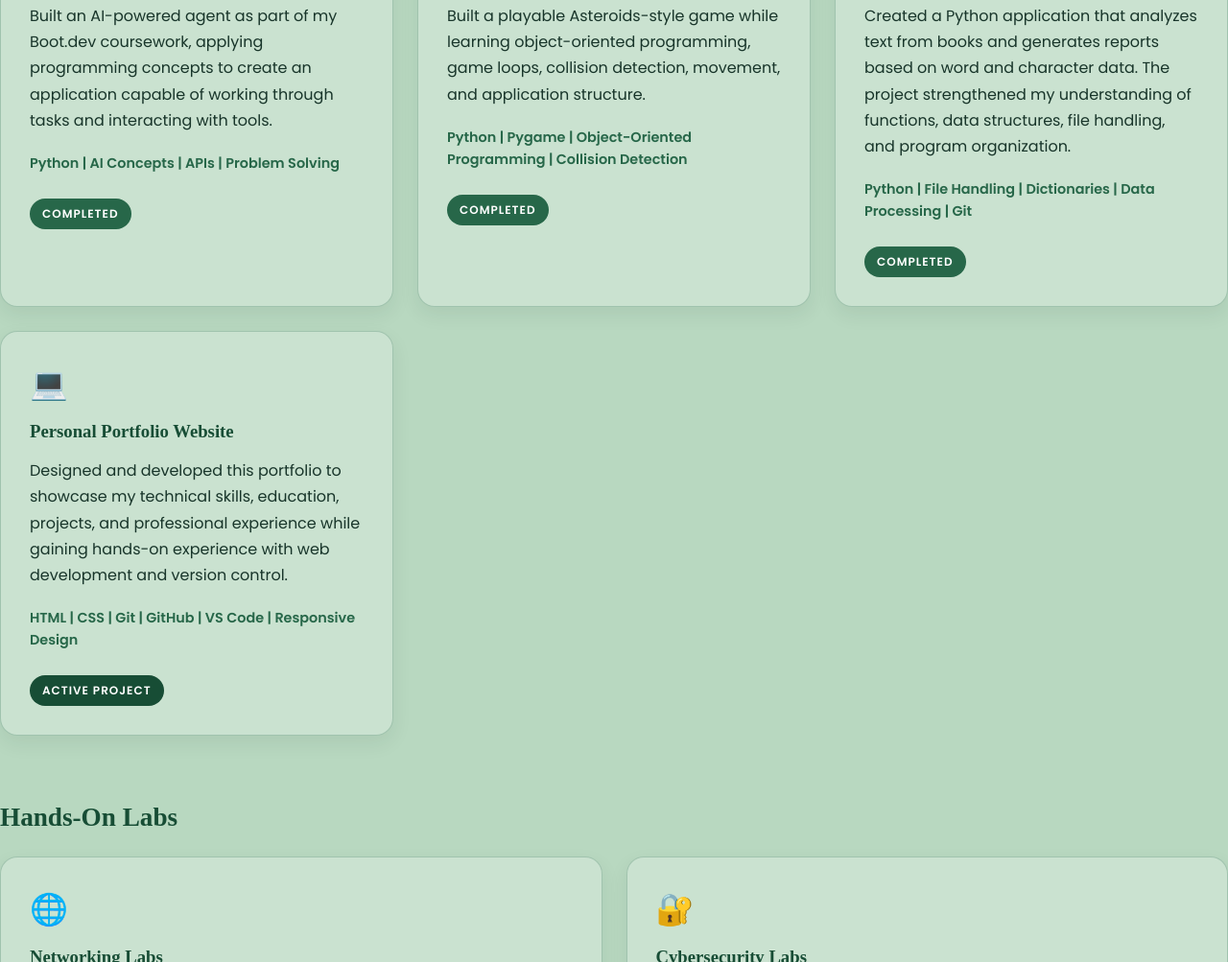
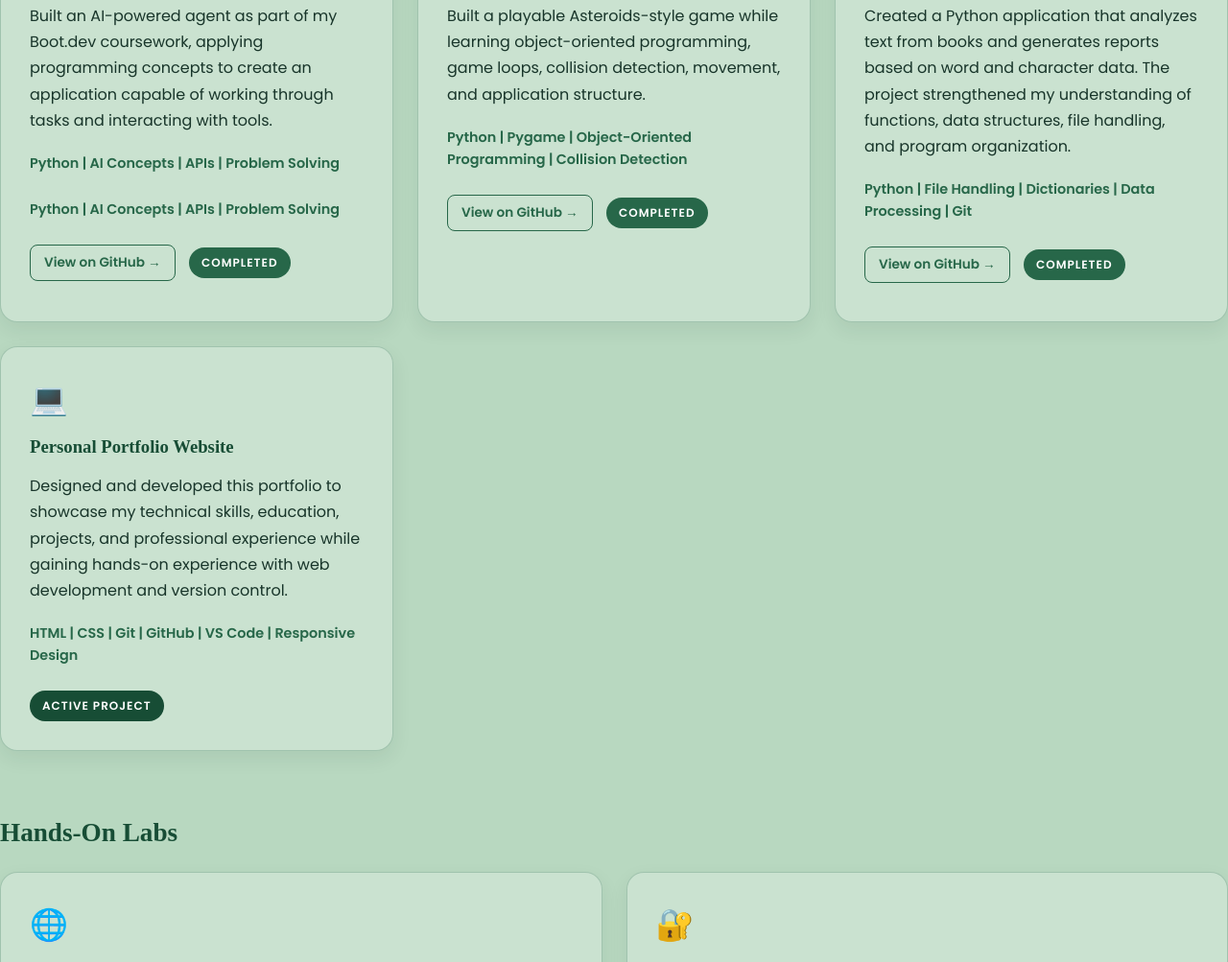
Before and after one commit to MysticDragonKeeper/portfolio-site, a plain HTML site: page index.html in a window 1280 px wide. Shown: the part 2798-3801 px from the top of the page at 96% size. Drawn offline with Linux system fonts and the light colour scheme.

Commit message:
part 1 links to projects on github

```diff
--- a/index.html
+++ b/index.html
@@ -203,6 +203,16 @@
             <div class="project-tools">
                 Python | AI Concepts | APIs | Problem Solving
             </div>
+            <div class="project-tools">
+    Python | AI Concepts | APIs | Problem Solving
+            </div>
+
+            <a href="https://github.com/MysticDragonKeeper/AI-Agent"
+            target="_blank"
+            rel="noopener noreferrer"
+            class="github-button">
+                View on GitHub →
+            </a>
 
             <span class="project-status completed">COMPLETED</span>
 
@@ -226,7 +236,12 @@
                 Python | Pygame | Object-Oriented Programming |
                 Collision Detection
             </div>
-
+            <a href="YOUR-ASTEROIDS-GITHUB-URL"
+                target="_blank"
+                rel="noopener noreferrer"
+                class="github-button">
+                    View on GitHub →
+            </a>
             <span class="project-status completed">COMPLETED</span>
 
         </div>
@@ -250,7 +265,12 @@
                 Python | File Handling | Dictionaries |
                 Data Processing | Git
             </div>
-
+                <a href="YOUR-BOOKBOT-GITHUB-URL"
+   target="_blank"
+   rel="noopener noreferrer"
+   class="github-button">
+    View on GitHub →
+</a>
             <span class="project-status completed">COMPLETED</span>
 
         </div>
--- a/style.css
+++ b/style.css
@@ -365,3 +365,28 @@ h1, h2, h3 {
     }
 
 }
+
+.github-button {
+    display: inline-block;
+    padding: 8px 14px;
+    margin-right: 10px;
+    margin-bottom: 10px;
+
+    color: #276749;
+    background-color: transparent;
+
+    border: 1px solid #276749;
+    border-radius: 8px;
+
+    text-decoration: none;
+    font-size: 0.85rem;
+    font-weight: 600;
+
+    transition: all 0.2s ease;
+}
+
+.github-button:hover {
+    background-color: #276749;
+    color: white;
+    transform: translateY(-2px);
+}
```
